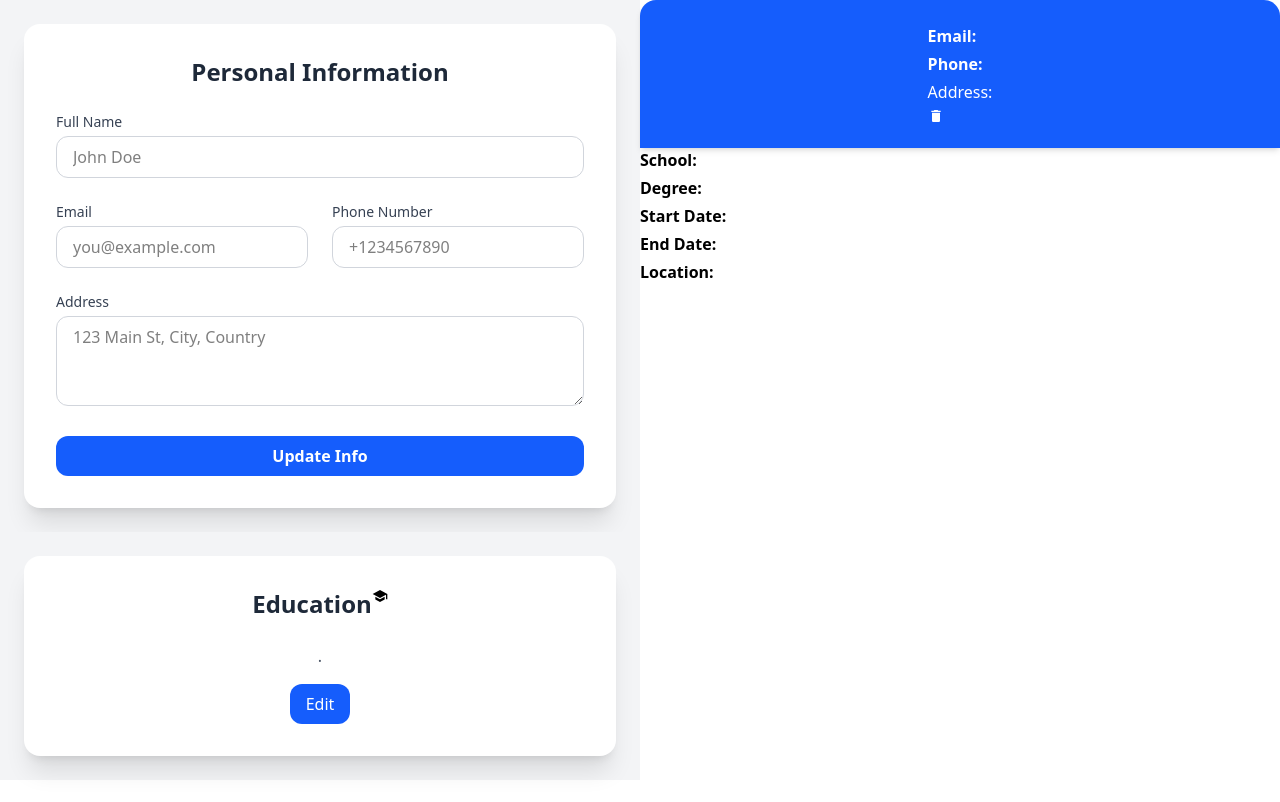
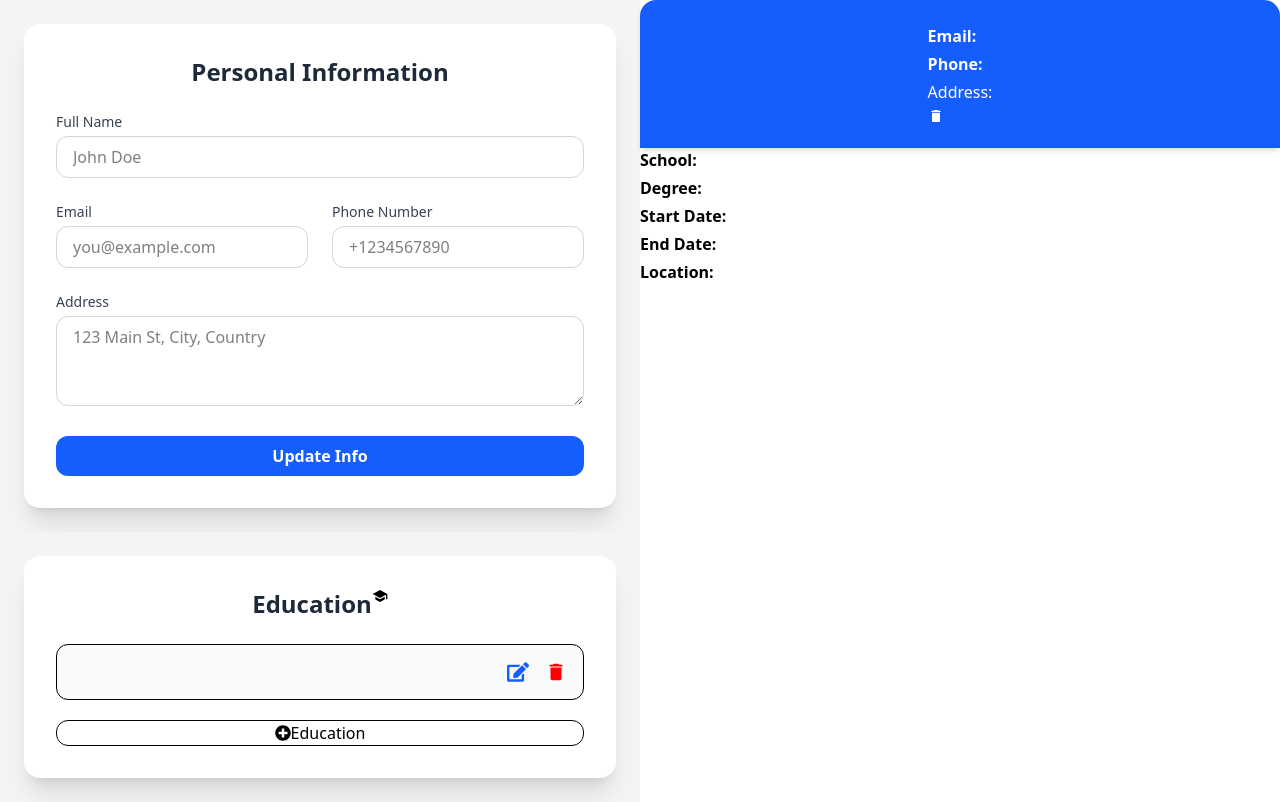
Before and after one commit to ExpixelStudio/cv-builder-app, a React (Vite) app: page / in a window 1280 px wide. Both pictures are taken after a click on the element "Education". Built offline with nearby package versions, Linux system fonts and the light colour scheme.

Commit message:
Installed UUID dep, refactoring EducationInfo to be able to create multiple unique forms for different degrees.

```diff
--- a/package.json
+++ b/package.json
@@ -14,7 +14,8 @@
     "react": "^19.1.0",
     "react-dom": "^19.1.0",
     "react-icons": "^5.5.0",
-    "tailwindcss": "^4.1.7"
+    "tailwindcss": "^4.1.7",
+    "uuid": "^11.1.0"
   },
   "devDependencies": {
     "@eslint/js": "^9.25.0",
--- a/src/components/EducationInfo.jsx
+++ b/src/components/EducationInfo.jsx
@@ -1,18 +1,25 @@
 import { useState } from "react";
+import { v4 as uuidv4 } from 'uuid';
 
-import { MdSchool } from "react-icons/md";
-
+import { MdSchool, MdDelete } from "react-icons/md";
+import { FaEdit, FaPlusCircle } from "react-icons/fa";
 
 export default function EducationInfo({ formData, setFormData }) {
   const [isFormCollapsed, setIsFormCollapsed] = useState(false);
-  const [newEdcationForm, setNewEducationForm] = useState({});
 
-  const {school, degree, startDate, endDate, location} = formData;
+  const uid = uuidv4();
+  console.log({uid});
+  const [educationList, setEducationList] = useState([
+    {
+      id:uid, school:"", degree: "", startDate: "", endDate: "", location: "", collapsed: false
+    }
+  ]);
 
+  const { school, degree, startDate, endDate, location } = formData;
 
   function handleFormChange(event) {
     const { name, value } = event.target; //destructure
-    setFormData(prev => ({ ...prev, [name]: value })); // [name] Is shorthand for creating an object property whose key is dynamic, based on the value of the name variable in the form.
+    setFormData((prev) => ({ ...prev, [name]: value })); // [name] Is shorthand for creating an object property whose key is dynamic, based on the value of the name variable in the form.
   }
 
   function handleDataStorage(e) {
@@ -22,33 +29,62 @@ export default function EducationInfo({ formData, setFormData }) {
     setIsFormCollapsed(true); // Collapse form after saving
   }
 
+  function handleAddEducation() {
+    setEducationList([
+      ...educationList,
+      { id:uid, school: "", degree: "", startDate: "", endDate: "", location: "", collapsed:true}
+    ]);
+  }
+
   return (
     <div className="bg-gray-100 inline-flex items-center justify-center p-6 w-full">
       <div className="bg-white p-8 rounded-2xl shadow-xl w-full max-w-2xl">
-        <div onClick={() => isFormCollapsed ? setIsFormCollapsed(false) : setIsFormCollapsed(true)} className="flex justify-center ">
-        <h2 className="text-2xl font-semibold mb-6 text-gray-800 text-center color-white ">Education</h2>
-        <span><MdSchool /></span>
+        <div
+          onClick={() =>
+            isFormCollapsed
+              ? setIsFormCollapsed(false)
+              : setIsFormCollapsed(true)
+          }
+          className="flex justify-center "
+        >
+          <h2 className="text-2xl font-semibold mb-6 text-gray-800 text-center">
+            Education
+          </h2>
+          <span>
+            <MdSchool />
+          </span>
         </div>
         {isFormCollapsed ? (
-          <div className="text-center">
-            <p className="mb-4 text-gray-600">{school}.</p>
-            <button
-              onClick={() => setIsFormCollapsed(false)}
-              className="px-4 py-2 bg-blue-600 text-white rounded-xl hover:bg-blue-700"
-            >
-              Edit
-            </button>
+          <>
+          <div className="flex items-center justify-between w-full p-4 border rounded-xl bg-gray-50">
+            <div className="text-left">
+              <p className="text-lg font-semibold text-gray-800">{school}</p>
+            </div>
+            <div className="flex space-x-4 text-blue-600 cursor-pointer">
+              <FaEdit size={22} onClick={() => setIsFormCollapsed(false)} />
+              <MdDelete size={22} color="red" />
+            </div>
           </div>
+          <div className="flex space-x-5 items-center justify-center w-full border rounded-xl cursor-pointer mt-5">
+              <FaPlusCircle /> Education
+          </div>
+          </>
+
         ) : (
-          <form className="grid grid-cols-1 md:grid-cols-2 gap-6" onSubmit={handleDataStorage}>
+          <form
+            className="grid grid-cols-1 md:grid-cols-2 gap-6"
+            onSubmit={handleDataStorage}
+          >
             {/* School */}
             <div className="col-span-1 md:col-span-2">
-              <label className="block text-sm font-medium text-gray-700 mb-1">School</label>
+              <label className="block text-sm font-medium text-gray-700 mb-1">
+                School
+              </label>
               <input
                 type="text"
                 name="school"
                 placeholder="University of Example"
-                value={school || ''}
+                value={school || ""}
                 onChange={handleFormChange}
                 className="w-full px-4 py-2 border border-gray-300 rounded-xl focus:outline-none focus:ring-2 focus:ring-blue-500"
               />
@@ -56,12 +92,14 @@ export default function EducationInfo({ formData, setFormData }) {
 
             {/* Degree */}
             <div className="col-span-1 md:col-span-2">
-              <label className="block text-sm font-medium text-gray-700 mb-1">Degree</label>
+              <label className="block text-sm font-medium text-gray-700 mb-1">
+                Degree
+              </label>
               <input
                 type="text"
                 name="degree"
                 placeholder="Bachelor of Science in Computer Science"
-                value={degree || ''}
+                value={degree || ""}
                 onChange={handleFormChange}
                 className="w-full px-4 py-2 border border-gray-300 rounded-xl focus:outline-none focus:ring-2 focus:ring-blue-500"
               />
@@ -69,11 +107,13 @@ export default function EducationInfo({ formData, setFormData }) {
 
             {/* Start Date */}
             <div>
-              <label className="block text-sm font-medium text-gray-700 mb-1">Start Date</label>
+              <label className="block text-sm font-medium text-gray-700 mb-1">
+                Start Date
+              </label>
               <input
                 type="date"
                 name="startDate"
-                value={startDate || ''}
+                value={startDate || ""}
                 onChange={handleFormChange}
                 className="w-full px-4 py-2 border border-gray-300 rounded-xl focus:outline-none focus:ring-2 focus:ring-blue-500"
               />
@@ -81,11 +121,13 @@ export default function EducationInfo({ formData, setFormData }) {
 
             {/* End Date */}
             <div>
-              <label className="block text-sm font-medium text-gray-700 mb-1">End Date</label>
+              <label className="block text-sm font-medium text-gray-700 mb-1">
+                End Date
+              </label>
               <input
                 type="date"
                 name="endDate"
-                value={endDate || ''}
+                value={endDate || ""}
                 onChange={handleFormChange}
                 className="w-full px-4 py-2 border border-gray-300 rounded-xl focus:outline-none focus:ring-2 focus:ring-blue-500"
               />
@@ -93,12 +135,14 @@ export default function EducationInfo({ formData, setFormData }) {
 
             {/* Location */}
             <div className="col-span-1 md:col-span-2">
-              <label className="block text-sm font-medium text-gray-700 mb-1">Location</label>
+              <label className="block text-sm font-medium text-gray-700 mb-1">
+                Location
+              </label>
               <input
                 type="text"
                 name="location"
                 placeholder="City, Country"
-                value={location || ''}
+                value={location || ""}
                 onChange={handleFormChange}
                 className="w-full px-4 py-2 border border-gray-300 rounded-xl focus:outline-none focus:ring-2 focus:ring-blue-500"
               />
```
Also changed, not shown: 2 other files (tests, documents, lock files or other folders).
